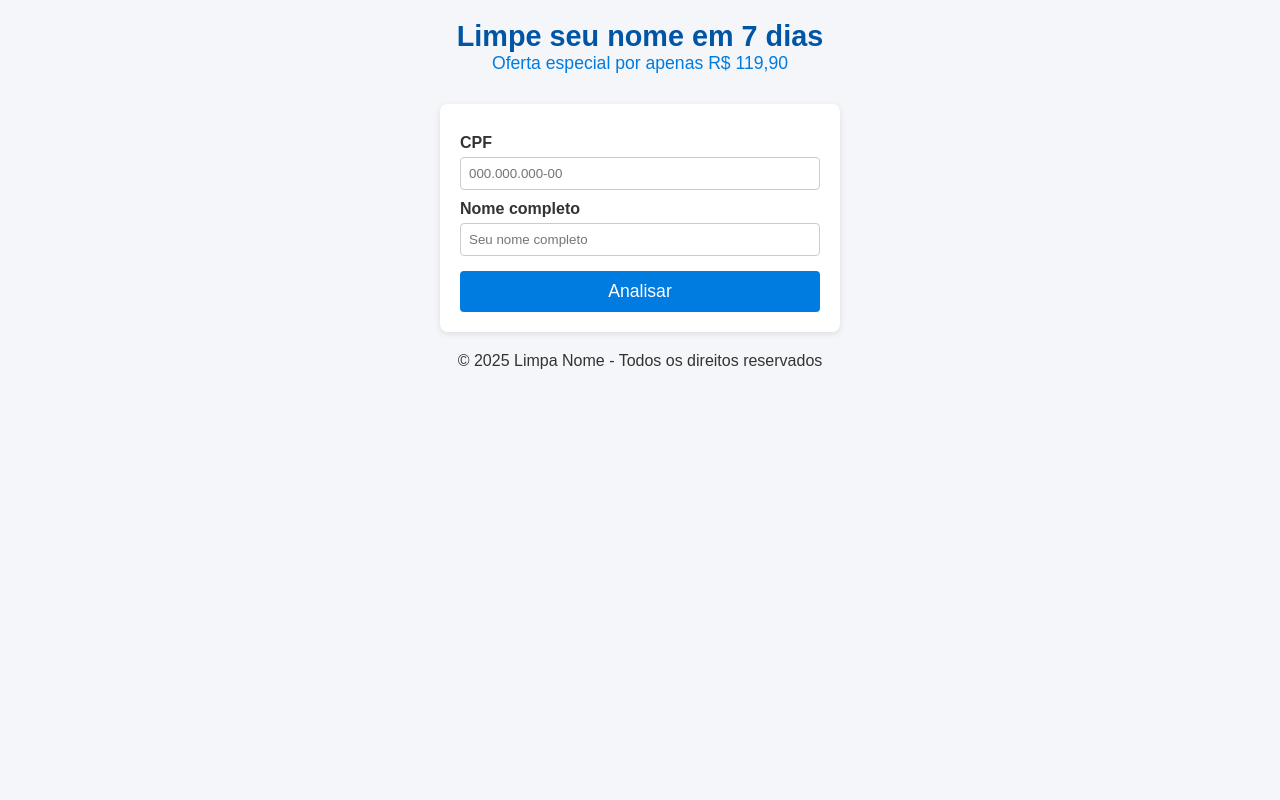
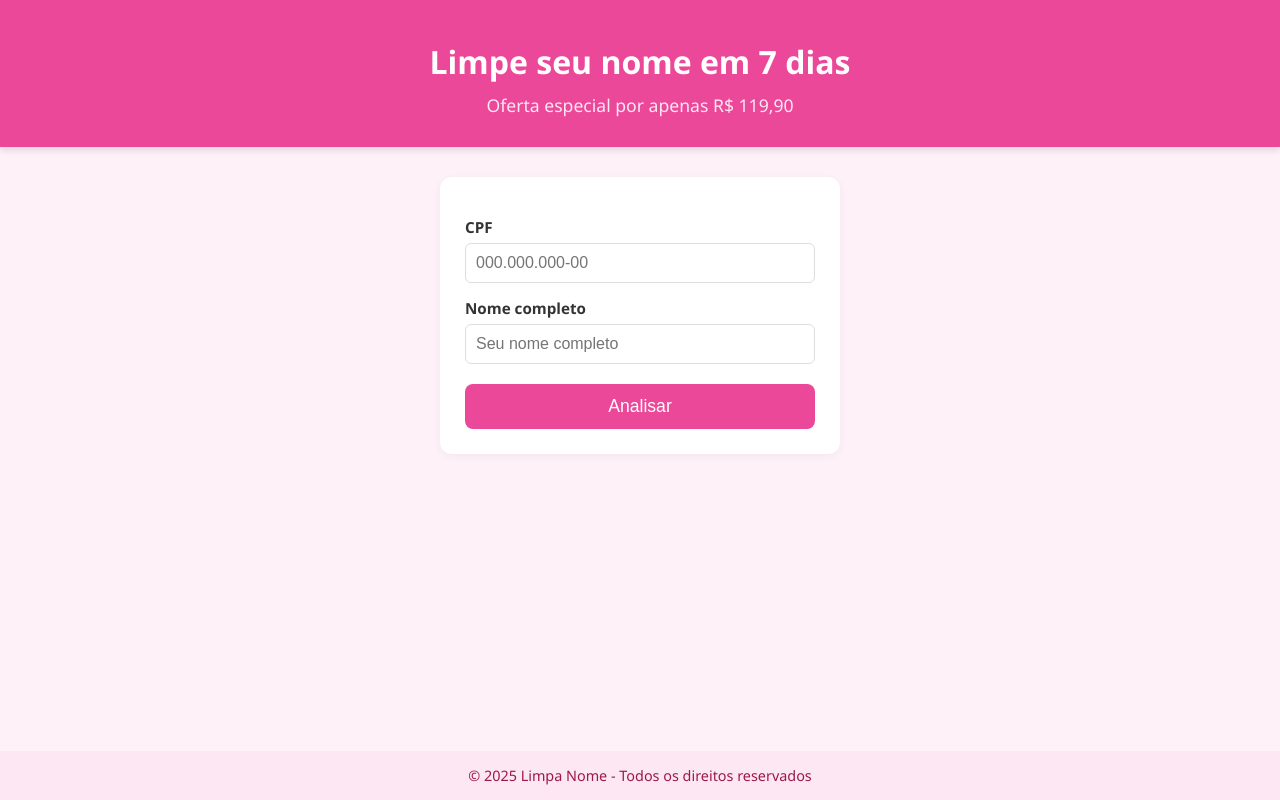
Before and after one commit to Empresa-Brasil/Serasa, a plain HTML site: page index.html in a window 1280 px wide. Drawn offline with Linux system fonts and the light colour scheme.

Commit message:
Update styles.css

```diff
--- a/styles.css
+++ b/styles.css
@@ -1,89 +1,100 @@
-/* Reset básico */
 * {
   margin: 0;
   padding: 0;
   box-sizing: border-box;
 }
 
-/* Fonte e cores Serasa-like */
 body {
-  font-family: Arial, sans-serif;
-  background-color: #f4f6f9;
+  font-family: 'Segoe UI', sans-serif;
+  background-color: #fef2f8;
   color: #333;
   display: flex;
   flex-direction: column;
-  align-items: center;
-  padding: 20px;
+  min-height: 100vh;
 }
 
 .header {
+  background-color: #ec4899;
+  color: white;
   text-align: center;
-  margin-bottom: 30px;
-}
-
-.logo {
-  max-width: 150px;
-  margin-bottom: 15px;
+  padding: 40px 20px 30px;
+  box-shadow: 0 4px 6px rgba(0,0,0,0.1);
 }
 
 .header h1 {
-  font-size: 1.8rem;
-  color: #0055a5;
+  font-size: 2rem;
+  margin-bottom: 10px;
 }
 
 .header p {
   font-size: 1.1rem;
-  color: #007bdf;
+  color: #fce7f3;
 }
 
 .main-content {
-  width: 100%;
-  max-width: 400px;
+  flex: 1;
+  display: flex;
+  flex-direction: column;
+  align-items: center;
+  padding: 30px 20px;
 }
 
 .form-card,
 .result-card {
-  background: #fff;
-  padding: 20px;
-  border-radius: 8px;
-  box-shadow: 0 2px 6px rgba(0,0,0,0.1);
+  width: 100%;
+  max-width: 400px;
+  background: white;
+  border-radius: 12px;
+  padding: 25px;
+  box-shadow: 0 2px 10px rgba(0,0,0,0.05);
   margin-bottom: 20px;
 }
 
-.form-card label {
+label {
   display: block;
-  margin-top: 10px;
+  margin-top: 15px;
   font-weight: bold;
+  font-size: 0.95rem;
 }
 
-.form-card input {
+input {
   width: 100%;
-  padding: 8px;
-  margin-top: 5px;
-  border: 1px solid #ccc;
-  border-radius: 4px;
+  padding: 10px;
+  margin-top: 6px;
+  border: 1px solid #ddd;
+  border-radius: 6px;
+  font-size: 1rem;
 }
 
 .btn-analyze,
 .btn-retry {
   width: 100%;
-  padding: 10px;
-  margin-top: 15px;
-  background-color: #007bdf;
-  color: #fff;
+  padding: 12px;
+  margin-top: 20px;
+  background-color: #ec4899;
+  color: white;
   border: none;
-  border-radius: 4px;
+  border-radius: 8px;
   font-size: 1.1rem;
   cursor: pointer;
+  transition: background 0.3s ease;
 }
 
 .btn-analyze:hover,
 .btn-retry:hover {
-  background-color: #005bb5;
+  background-color: #db2777;
 }
 
 .result-card p {
-  font-size: 1.2rem;
+  font-size: 1.3rem;
   text-align: center;
-  color: #c00;
+  color: #b91c1c;
 }
+
+.footer {
+  background-color: #fce7f3;
+  padding: 15px;
+  text-align: center;
+  font-size: 0.9rem;
+  color: #9d174d;
+}
```
